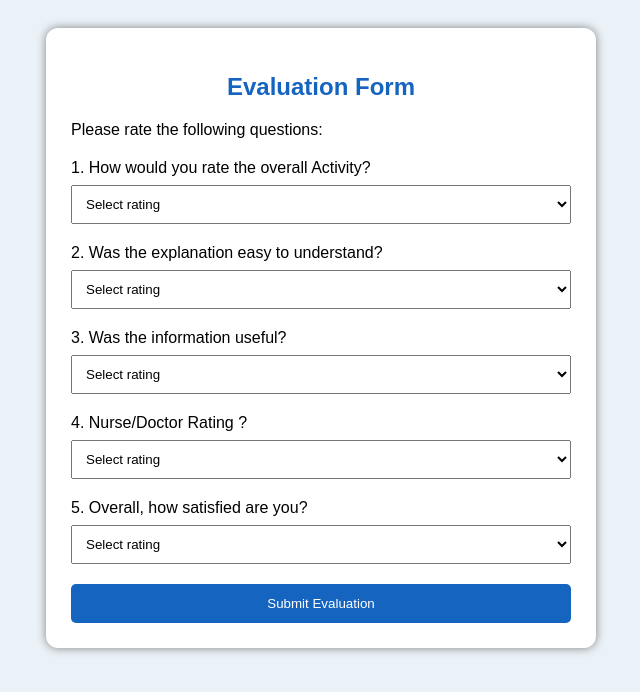
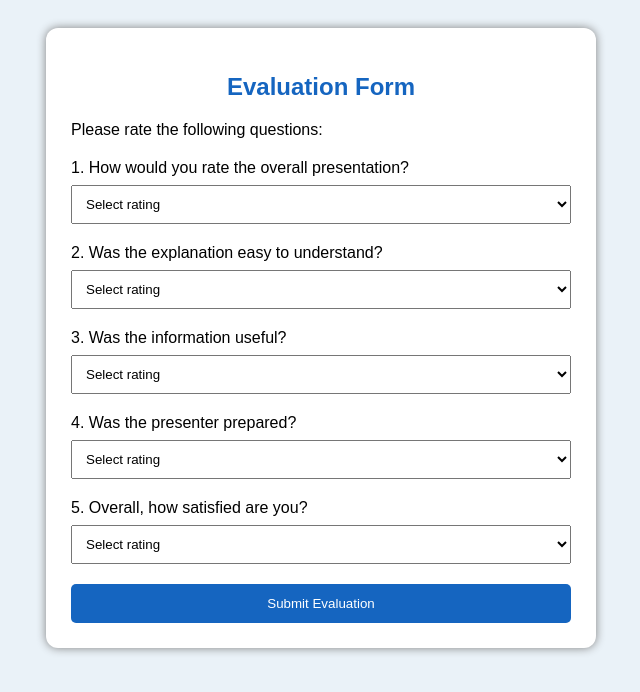
Before and after one commit to User23-b/rating-and-feedback, a plain HTML site: page index.html in a window 1280 px wide. Shown: the whole page, without its empty margins (319-959 px from the left). Drawn offline with Linux system fonts and the light colour scheme.

Commit message:
Update evaluation form questions for clarity

```diff
--- a/index.html
+++ b/index.html
@@ -16,7 +16,7 @@
     <form id="evaluationForm">
 
         <div class="question">
-            1. How would you rate the overall Activity?
+            1. How would you rate the overall presentation?
             <select required>
                 <option value="">Select rating</option>
                 <option>Excellent</option>
@@ -49,7 +49,7 @@
         </div>
 
         <div class="question">
-            4.  Nurse/Doctor Rating ?
+            4. Was the presenter prepared?
             <select required>
                 <option value="">Select rating</option>
                 <option>Excellent</option>
@@ -72,11 +72,10 @@
 
         <button type="submit">Submit Evaluation</button>
     </form>
+</div>
 
-   <!-- Toast Notification Element -->
+<!-- Toast Notification Element -->
 <div id="toast" class="toast">Thank you! Your evaluation has been submitted.</div>
-
-</div>
 
 <!-- Link to external JavaScript file -->
 <script src="script.js"></script>
```
